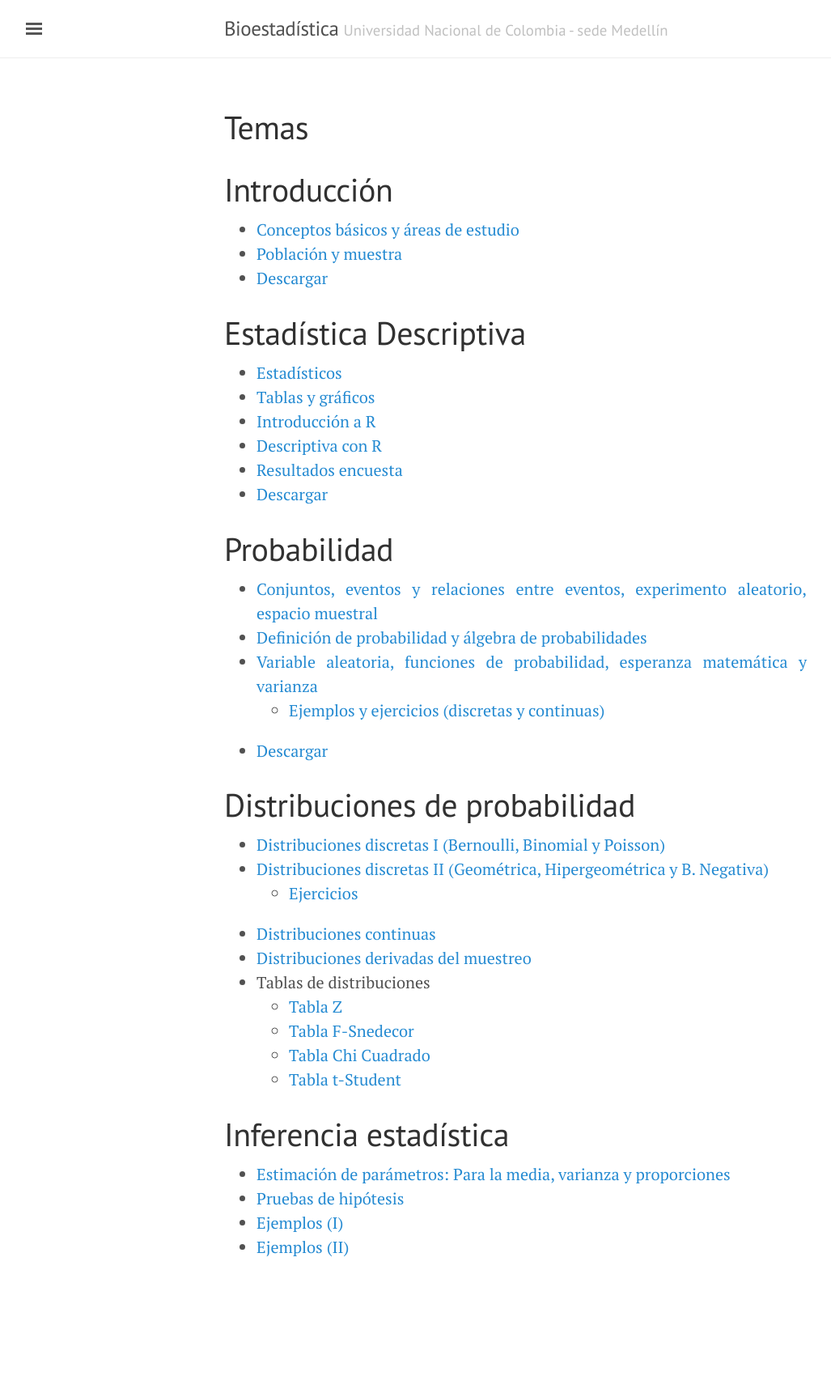
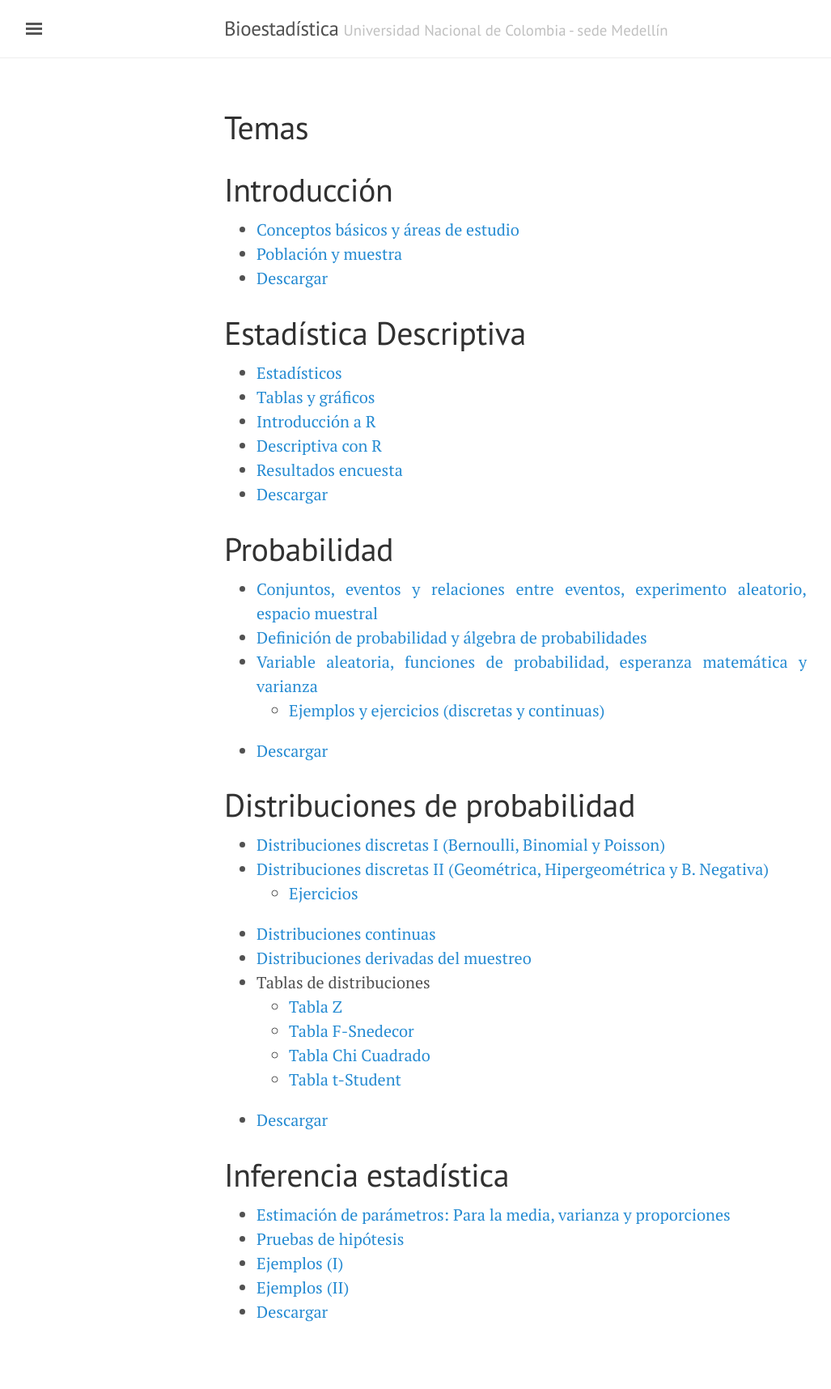
Before and after one commit to Ale-j/bioestadistica.github.io, a Jekyll site: the page built from 2Temas.md, in a window 1280 px wide. Shown: the whole page at 81% size, without its empty margins (3-1030 px from the left). Built offline with Jekyll 4.4.1, drawn with Linux system fonts in a browser that asks for light colours; before the commit the page ends 1636 px from its top, so only the background shows below that.

Commit message:
Update 2Temas.md

```diff
--- a/2Temas.md
+++ b/2Temas.md
@@ -35,9 +35,11 @@ title: Temas
     - [Tabla F-Snedecor](/Temas/F.pdf)
     - [Tabla Chi Cuadrado](/Temas/Jicuadrado.pdf)
     - [Tabla t-Student](/Temas/t.pdf)
+- [Descargar](/Temas/Distribuciones.zip)
 
 # Inferencia estadística
 - [Estimación de parámetros: Para la media, varianza y proporciones](/Temas/12_Intervalos.html)
 - [Pruebas de hipótesis](/Temas/13_PruebasHipotesis.html)
 - [Ejemplos (I)](/Temas/13.1_Ejemplos1.html)
 - [Ejemplos (II)](/Temas/13.2_Ejemplos2.html)
+- [Descargar](/Temas/Inferencia.zip)
```
